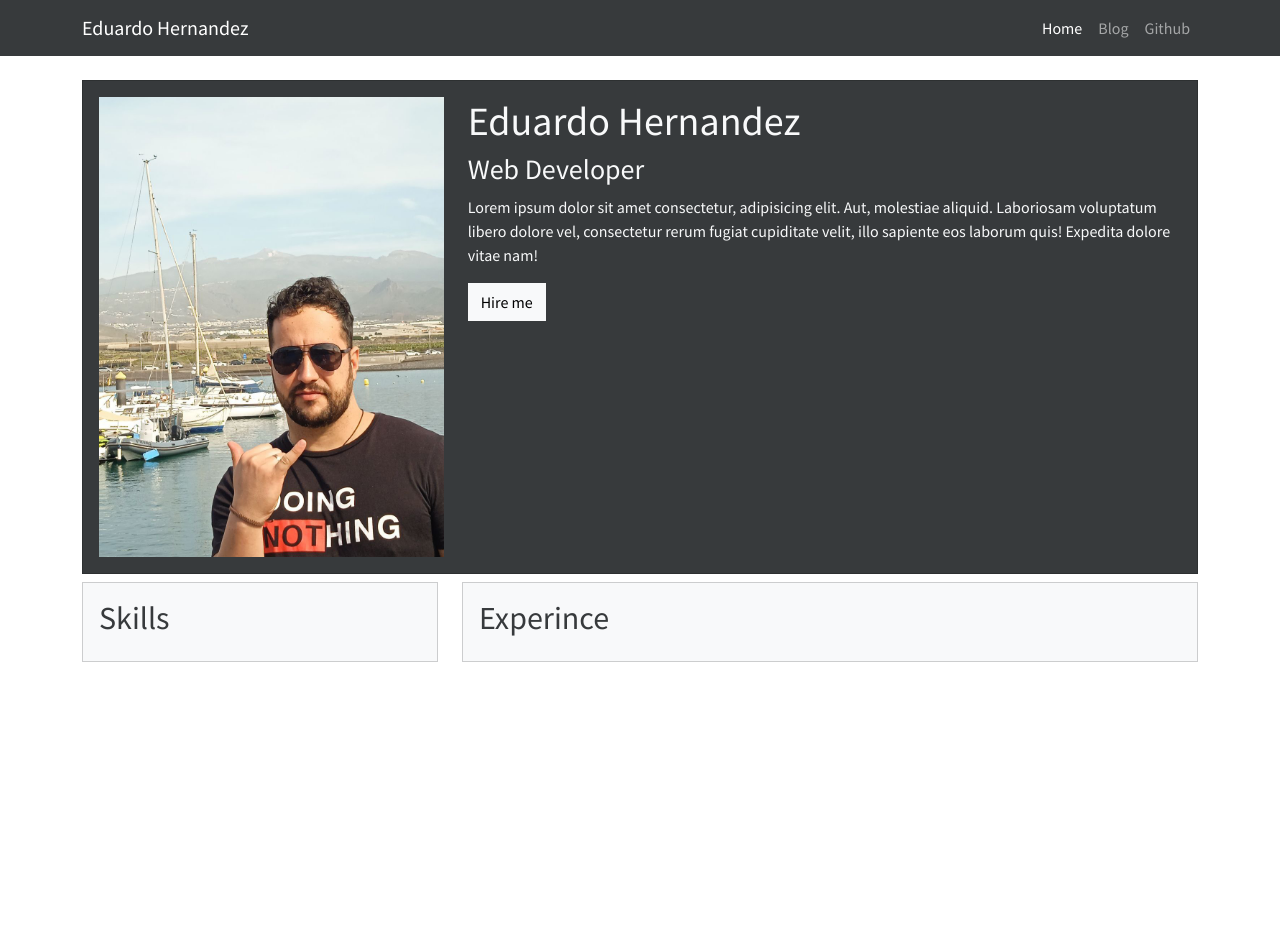
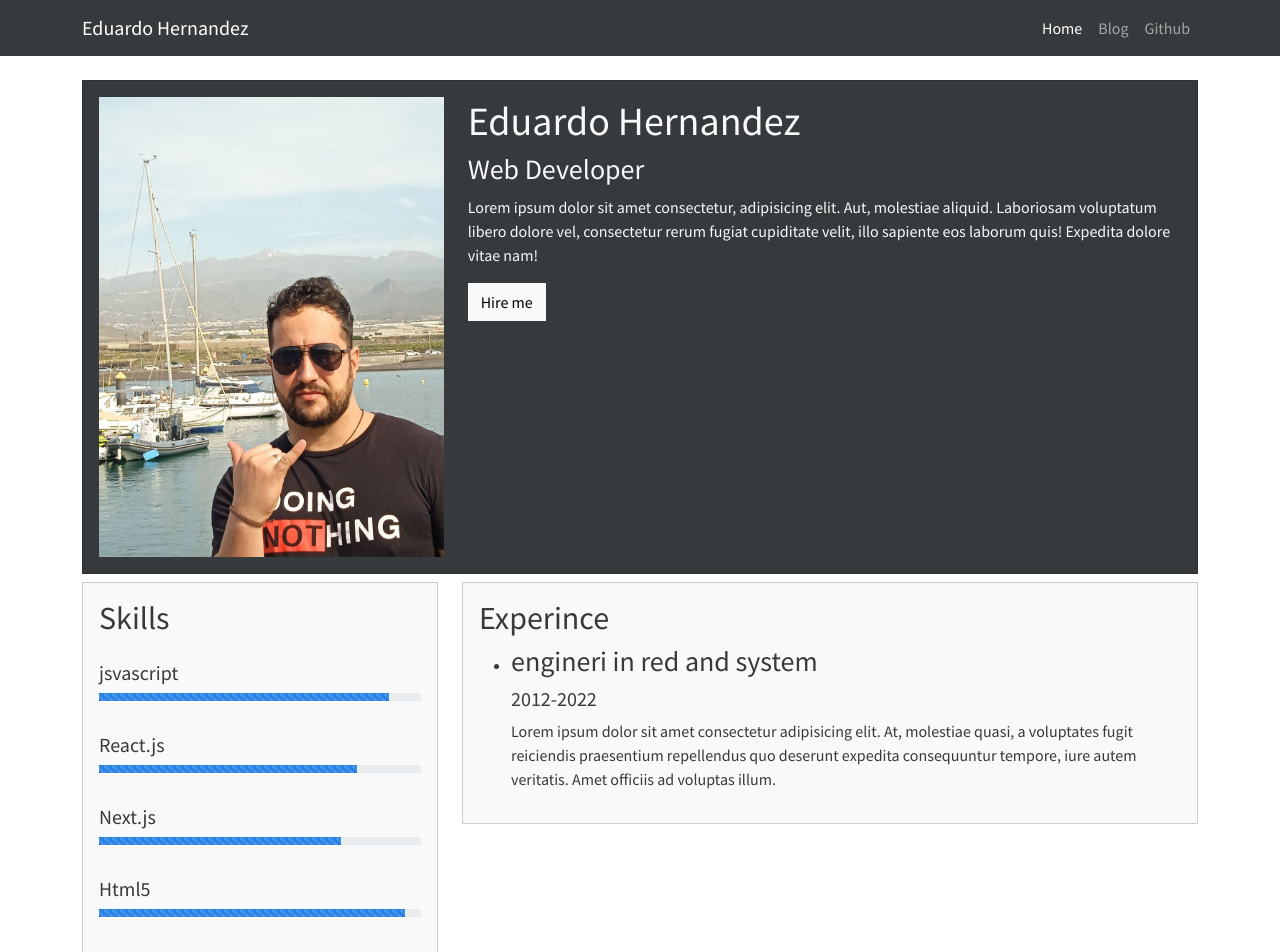
Before and after one commit to Eduardo403/Porfolio, a Next.js app: page / in a window 1280 px wide. Shown: the top 952 px of the page. Before the commit the page ends 800 px from the top, so only its background shows below. Built offline with nearby package versions, Linux system fonts and the light colour scheme.

Commit message:
add section skill and experenci

```diff
--- a/pages/index.js
+++ b/pages/index.js
@@ -1,6 +1,6 @@
 import Link from "next/link";
 import Leyout from "../components/Leyout";
-
+import { Skills, Experince } from "../profile.js";
 const index = () => {
   return (
     <>
@@ -36,21 +36,48 @@ const index = () => {
           </div>
         </header>
         {/**Secund section */}
-        <div class="row py-2">
-          <div class="col-md-4">
-            <div class="card bg-light">
-              <div class="card-body">
+        <div className="row py-2">
+          <div className="col-md-4">
+            <section className="card bg-light">
+              <div className="card-body">
                 <h2>Skills</h2>
+                {Skills.map(({ Skill, percentage }, i) => (
+                  <div className="py-3" key={i}>
+                    <h5>{Skill}</h5>
+                    <div className="progress">
+                      <div
+                        className="progress-bar progress-bar-striped progress-bar-animated"
+                        role="progressbar"
+                        aria-label="Animated striped example"
+                        aria-valuenow="75"
+                        aria-valuemin="0"
+                        aria-valuemax="100"
+                        style={{ width: `${percentage}%` }}
+                      ></div>
+                    </div>
+                  </div>
+                ))}
+              </div>
+            </section>
+          </div>
+          <section className="col-md-8">
+            <div className="card bg-light">
+              <div className="card-body">
+                <h2>Experince</h2>
+                <ul>
+                  {Experince.map(({ title, description, from, to }, index) => (
+                    <li key={index}>
+                      <h3>{title}</h3>
+                      <h5>
+                        {from}-{to}
+                      </h5>
+                      <p>{description}</p>
+                    </li>
+                  ))}
+                </ul>
               </div>
             </div>
-          </div>
-          <div class="col-md-8">
-            <div class="card bg-light">
-              <div class="card-body">
-                <h2>Experince</h2>
-              </div>
-            </div>
-          </div>
+          </section>
         </div>
       </Leyout>
     </>
--- /dev/null
+++ b/profile.js
@@ -0,0 +1,49 @@
+export const Skills = [
+  {
+    Skill: "jsvascript",
+    percentage: 90,
+  },
+  {
+    Skill: "React.js",
+    percentage: 80,
+  },
+  {
+    Skill: "Next.js",
+    percentage: 75,
+  },
+  {
+    Skill: "Html5",
+    percentage: 95,
+  },
+  {
+    Skill: "CSS",
+    percentage: 70,
+  },
+  {
+    Skill: "Node.js",
+    percentage: 80,
+  },
+  {
+    Skill: "SQL",
+    percentage: 60,
+  },
+  {
+    Skill: "Docker",
+    percentage: 60,
+  },
+  {
+    Skill: "Git",
+    percentage: 92,
+  },
+];
+
+export const Experince = [
+  {
+    title: "engineri in red and system",
+
+    description:
+      "Lorem ipsum dolor sit amet consectetur adipisicing elit. At, molestiae quasi, a voluptates fugit reiciendis praesentium repellendus quo deserunt expedita consequuntur tempore, iure autem veritatis. Amet officiis ad voluptas illum.",
+    from: 2012,
+    to: 2022,
+  },
+];
```
